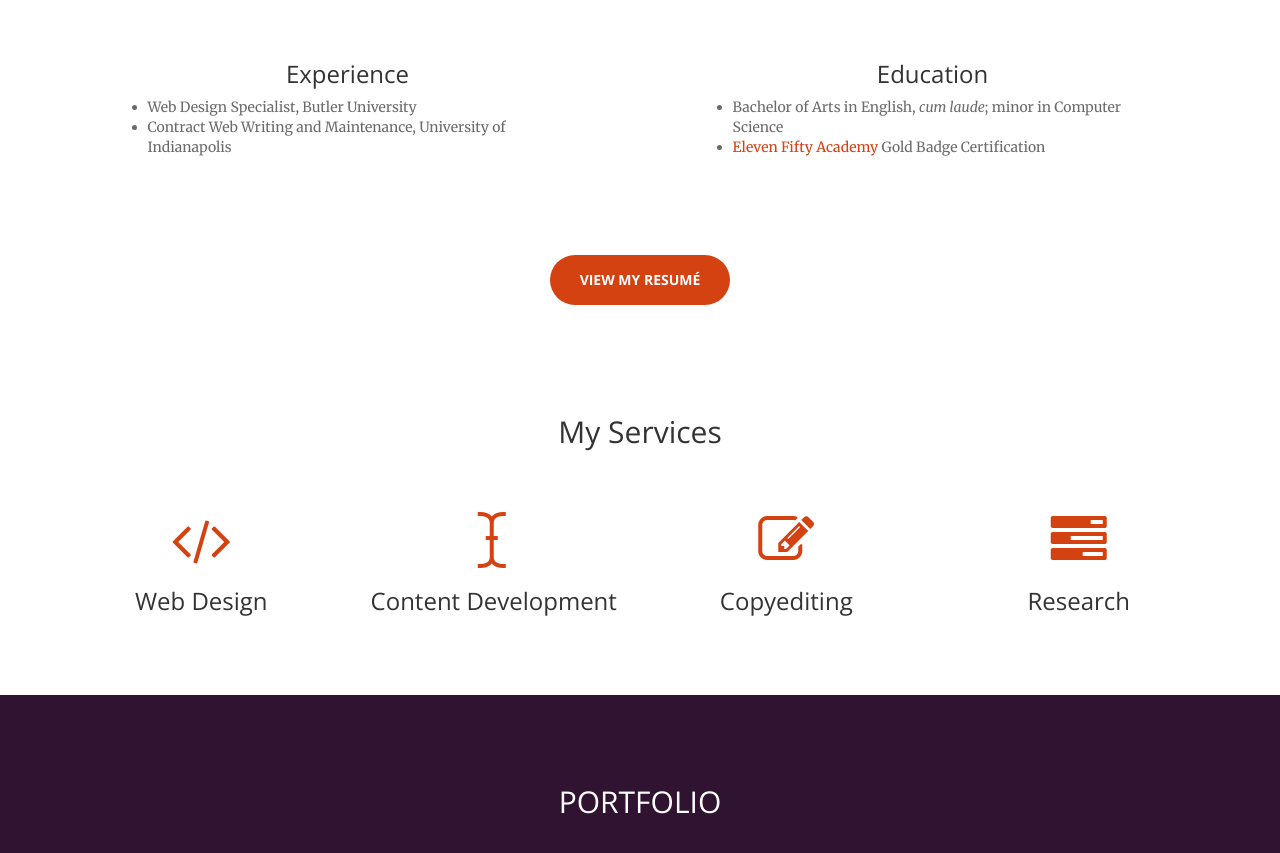
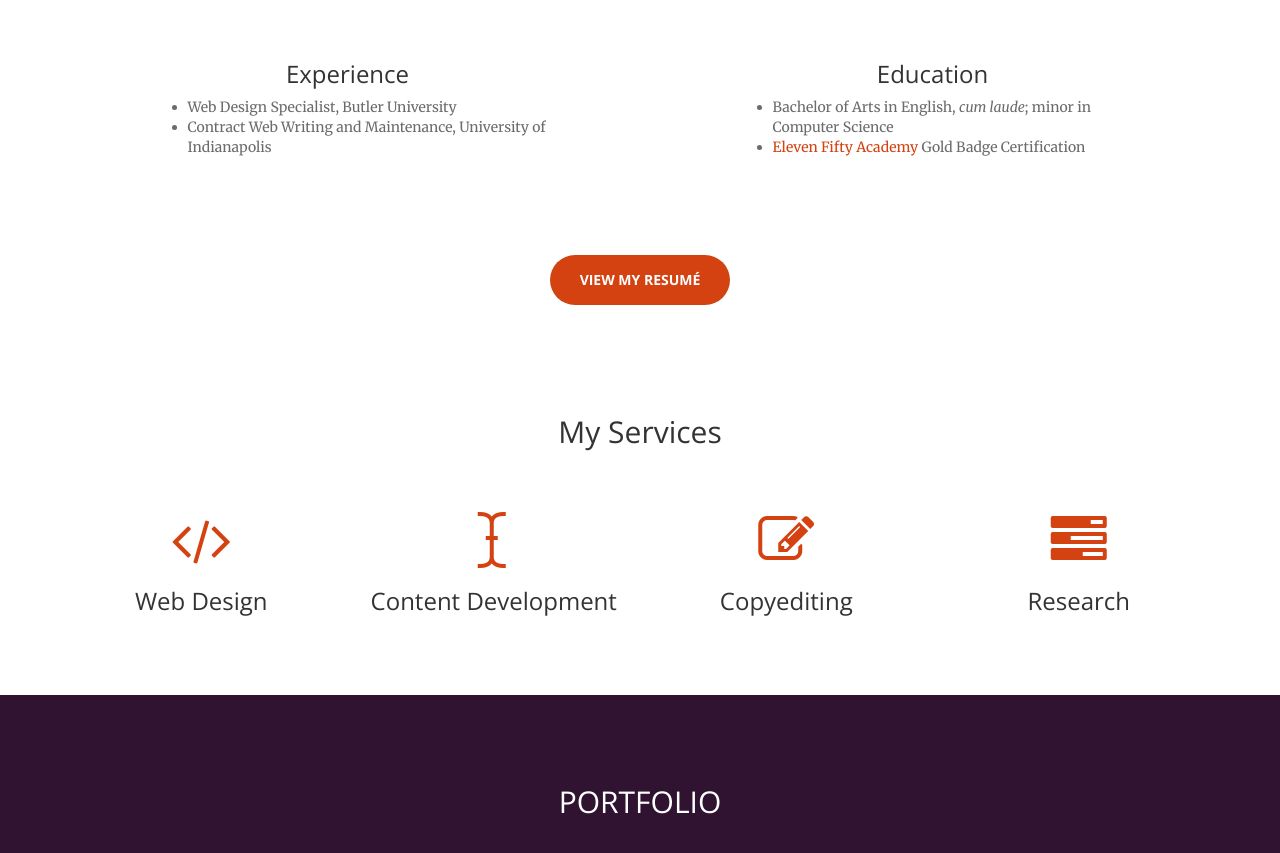
Before and after one commit to seachj/seachj.github.io, a website: page index.html in a window 1280 px wide. Shown: the part 1652-2505 px from the top of the page. Drawn offline with nearby package versions, Linux system fonts and the light colour scheme.

Commit message:
Update index.html

```diff
--- a/index.html
+++ b/index.html
@@ -101,20 +101,20 @@
                         <hr class="light">
                         <img src="img/professional-headshot-cropped.jpg" alt="Professional headshot of Josie Seach. Josie is smiling at the viewer; behind her are several design pieces hanging on the wall for review." width="300px" style="border-radius: 50%">
                         <hr class="light">
-                        <p>I am a web design and content specialist with a passion for creating engaging, responsive, and accessible websites. I specialize in creating websites for mission-based organizations, with with 5 years of experience in web programming, content development, and design in the higher education industry. I am particularly interested in website accessibility and user experience, and I love learning about the ways visual elements can influence readability and understanding of web content.</p>
+                        <p id="about-text">I am a web design and content specialist with a passion for creating engaging, responsive, and accessible websites. I specialize in creating websites for mission-based organizations, with with 5 years of experience in web programming, content development, and design in the higher education industry. I am particularly interested in website accessibility and user experience, and I love learning about the ways visual elements can influence readability and understanding of web content.</p>
                         <hr class="light">
                         <div class="row">
 
                             <div class="col-lg-6 col-md-6 text-center">
                                 <div class="service-box">
                                     <h3>Experience</h3>
-                                    <ul class="text-muted" style="padding: 0; text-align: left;"><li>Web Design Specialist, Butler University</li><li>Contract Web Writing and Maintenance, University of Indianapolis</li></ul>
+                                    <ul class="text-muted" style="text-align: left;"><li>Web Design Specialist, Butler University</li><li>Contract Web Writing and Maintenance, University of Indianapolis</li></ul>
                                 </div>
                             </div>
                             <div class="col-lg-6 col-md-6 text-center">
                                 <div class="service-box">
                                     <h3>Education</h3>
-                                    <ul class="text-muted" style="padding: 0; text-align: left;">
+                                    <ul class="text-muted" style="text-align: left;">
                                         <li>Bachelor of Arts in English, <i>cum laude</i>; minor in Computer Science</li>
                                         <li><a href="https://www.elevenfifty.org/" target="_blank">Eleven Fifty Academy</a> Gold Badge Certification</li>
                                     </ul>
```
